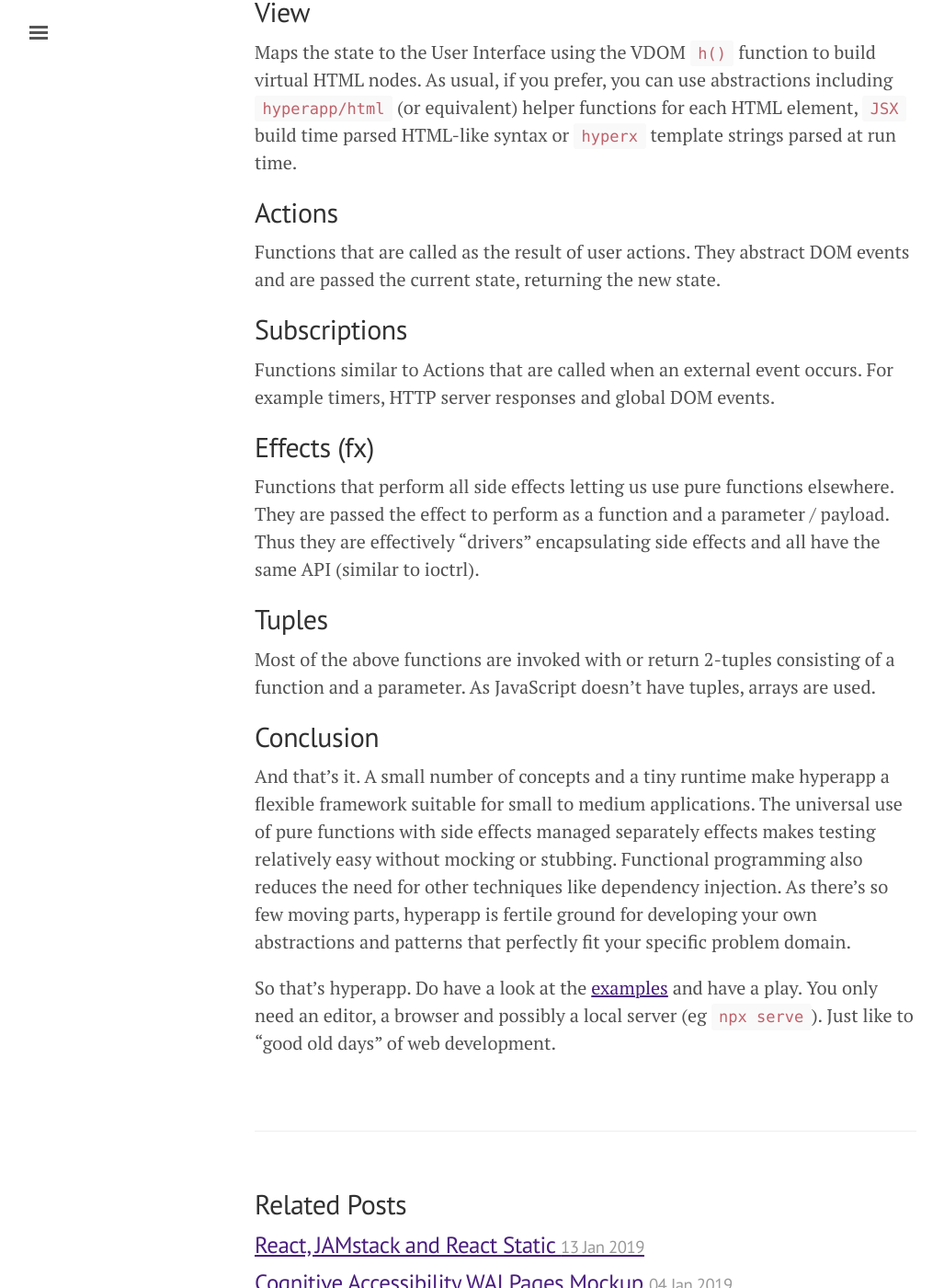
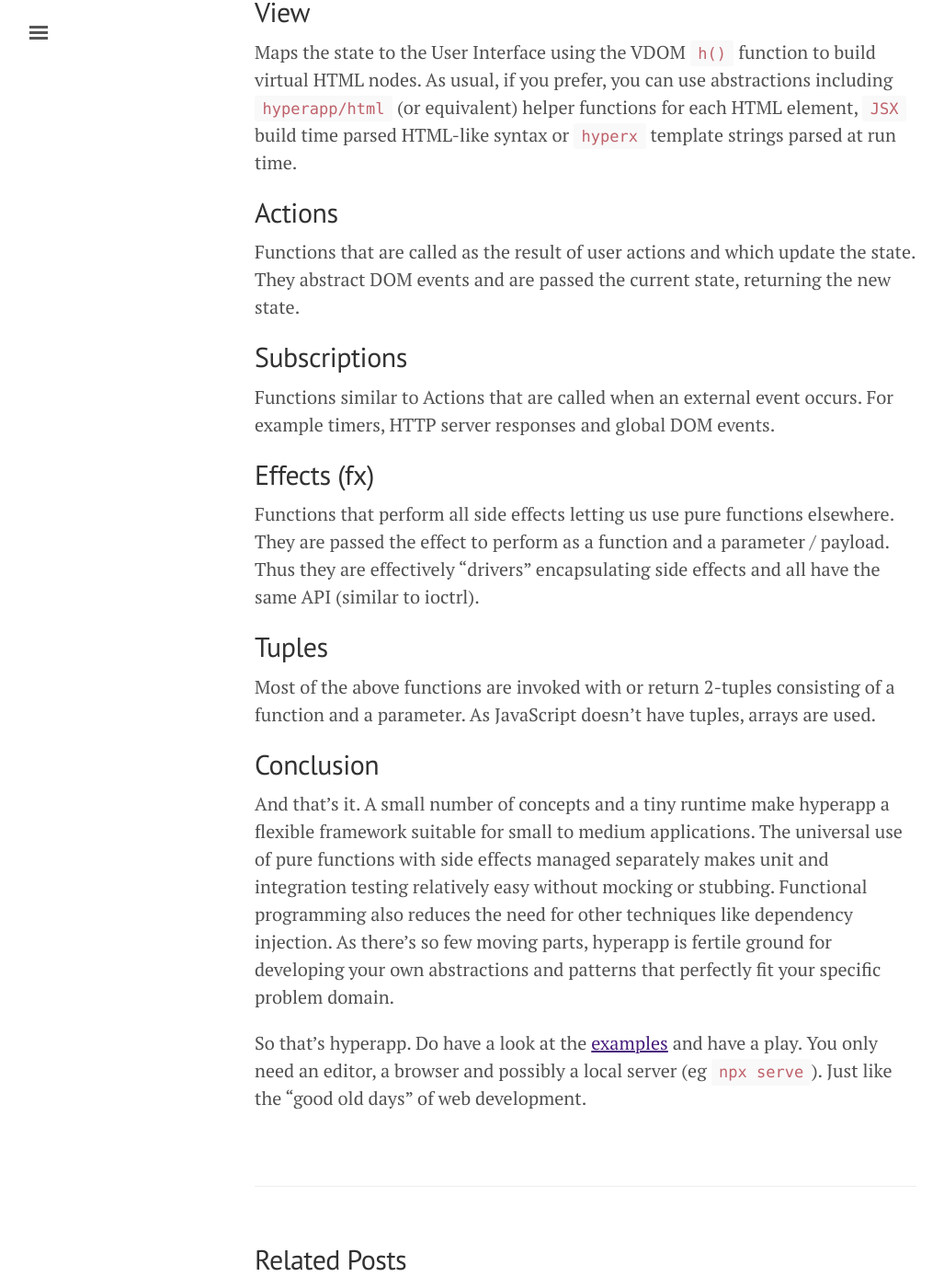
Before and after one commit to OpenDirective/opendirective.github.io, a Jekyll site: the page built from _posts/2019-08-04-hyperapp-micro-framework.md, in a window 1280 px wide and 1400 px high, scrolled down 2253 px. Shown: the whole window at 92% size, without its empty margins (3-1030 px from the left). Built offline with Jekyll 4.4.1, drawn with Linux system fonts in a browser that asks for light colours; some of the changed text lies outside the part shown.

Commit message:
Fix text

```diff
--- a/_posts/2019-08-04-hyperapp-micro-framework.md
+++ b/_posts/2019-08-04-hyperapp-micro-framework.md
@@ -23,11 +23,11 @@
 
 Hyperapp V2 has almost landed; it's on master in github but the npm has not been published. While the docs are not quite available yet the [source code](https://github.com/jorgebucaran/hyperapp) is small and relatively easy to digest. Of the 500 odd lines of code, the first 400 are taken up with the [Virtual DOM](https://reactjs.org/docs/faq-internals.html) implementation and can be ignored if you want to concentrate on the framework proper. There is also a set official [examples](https://github.com/jorgebucaran/hyperapp/blob/master/docs/examples.md) and an implementation of [the 7GUIs](https://github.com/zaceno/sevenguis-hyperapp).
 
-Here's an overview of the few elements of Hyperapp - they are mosty just functions as you'd expect in a functional programming framework
+Here's an overview of the few elements that make up Hyperapp. They are mosty just functions as you'd expect in a functional programming framework
 
 ## State
 
-There is a single state tree for the entire app and is only ever mutated in actions or subscriptions, never directly. Note however, you can mount multiple apps into a HTML page if required.
+There is a single state tree for the entire app and is only ever mutated in actions or subscriptions, never directly. Note however, you can mount multiple apps with their own state trees if required.
 
 ## VDOM
 
@@ -39,7 +39,7 @@
 
 ## Actions
 
-Functions that are called as the result of user actions. They abstract DOM events and are passed the current state, returning the new state.
+Functions that are called as the result of user actions and which update the state. They abstract DOM events and are passed the current state, returning the new state.
 
 ## Subscriptions
 
@@ -55,6 +55,6 @@
 
 ## Conclusion
 
-And that's it. A small number of concepts and a tiny runtime make hyperapp a flexible framework suitable for small to medium applications. The universal use of pure functions with side effects managed separately effects makes testing relatively easy without mocking or stubbing. Functional programming also reduces the need for other techniques like dependency injection. As there's so few moving parts, hyperapp is fertile ground for developing your own abstractions and patterns that perfectly fit your specific problem domain.
+And that's it. A small number of concepts and a tiny runtime make hyperapp a flexible framework suitable for small to medium applications. The universal use of pure functions with side effects managed separately makes unit and integration testing relatively easy without mocking or stubbing. Functional programming also reduces the need for other techniques like dependency injection. As there's so few moving parts, hyperapp is fertile ground for developing your own abstractions and patterns that perfectly fit your specific problem domain.
 
-So that's hyperapp. Do have a look at the [examples](https://github.com/jorgebucaran/hyperapp/blob/master/docs/examples.md) and have a play. You only need an editor, a browser and possibly a local server (eg `npx serve`). Just like to "good old days" of web development.
+So that's hyperapp. Do have a look at the [examples](https://github.com/jorgebucaran/hyperapp/blob/master/docs/examples.md) and have a play. You only need an editor, a browser and possibly a local server (eg `npx serve`). Just like the "good old days" of web development.
```
